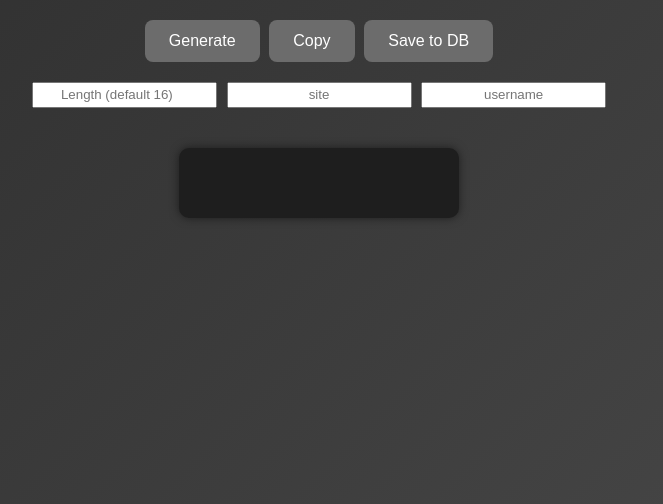
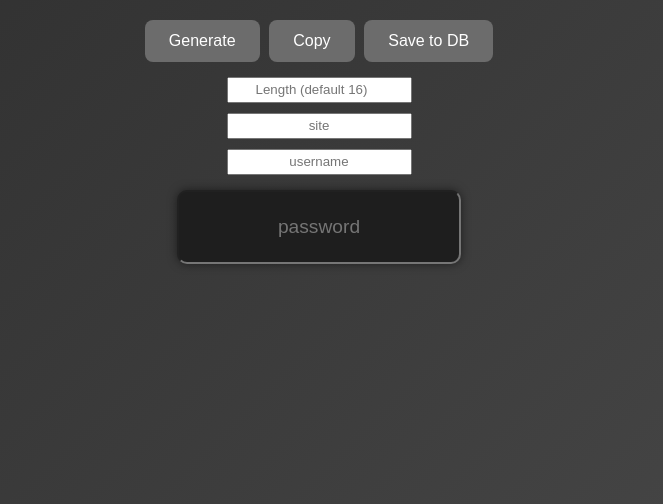
Before and after one commit to lurriz/passwordproj, a Flask app: page / in a window 1280 px wide. Shown: the part 147-651 px from the top of the page, without its empty margins (321-984 px from the left). Run offline with Flask 3, Linux system fonts and the light colour scheme.

Commit message:
premade password availability

```diff
--- a/static/styles.css
+++ b/static/styles.css
@@ -14,9 +14,15 @@ body {
     font-size: 5rem;
 }
 
+.input-group{
+    display: flex;
+    flex-direction: column;
+    margin-top: 10px;
+}
+
 .input {
-    margin-top: 20px;
-    margin-bottom: 20px;
+    margin-top: 5px;
+    margin-bottom: 5px;
     height: 20px;
     text-align: center;
 }
@@ -43,7 +49,7 @@ body {
 }
 
 .box {
-    margin-top: 20px;
+    margin-top: 10px;
     padding: 15px;
     min-width: 250px;
     min-height: 40px;
--- a/templates/index.html
+++ b/templates/index.html
@@ -16,29 +16,32 @@
 
     </div>
 
-    <div>
+    <div class="input-group">
         <input class="input" type="number" id="length" placeholder="Length (default 16)">
         <input class="input" type="text" id="site" placeholder="site">
         <input class="input" type="text" id="username" placeholder="username">
     </div>
+    <div>
+        <input class="box" type="text" id="output" placeholder="password">
+    </div>
 
-    <div class="box" id="output"></div>
+    <!--<div class="box" id="output"></div>-->
 
     <script>
         document.addEventListener("DOMContentLoaded", () => {
-            const button = document.getElementById("generate");
+            const generateBtn = document.getElementById("generate");
             const copyBtn = document.getElementById("copy-clipboard");
             const output = document.getElementById("output");
             const lengthInput = document.getElementById("length");
             const saveBtn = document.getElementById("save-to-DB")
 
-            button.addEventListener("click", async () => {
+            generateBtn.addEventListener("click", async () => {
                 const length = lengthInput.value || 16;
 
                 const response = await fetch(`/generate?length=${length}`);
                 const password = await response.text();
 
-                output.textContent = password;
+                output.value = password;
             });
 
             copyBtn.addEventListener("click", () => {
@@ -60,7 +63,7 @@
             saveBtn.addEventListener("click", async () => {
                 const site = document.getElementById("site").value;
                 const username = document.getElementById("username").value;
-                const password = document.getElementById("output").textContent;
+                const password = document.getElementById("output").value;
 
                   if (!password ||!site ||!username) {
                     alert("Fields are missing");
@@ -78,6 +81,17 @@
                         password: password
                     })
                 });
+                  const msg = document.createElement("div");
+                msg.textContent = "Saved!";
+                msg.style.position = "absolute";
+                msg.style.top = "140px";
+                msg.style.color = "white";
+
+                document.body.appendChild(msg);
+
+                setTimeout(() => {
+                    msg.remove();
+                }, 1000);
 
             });
 
```
